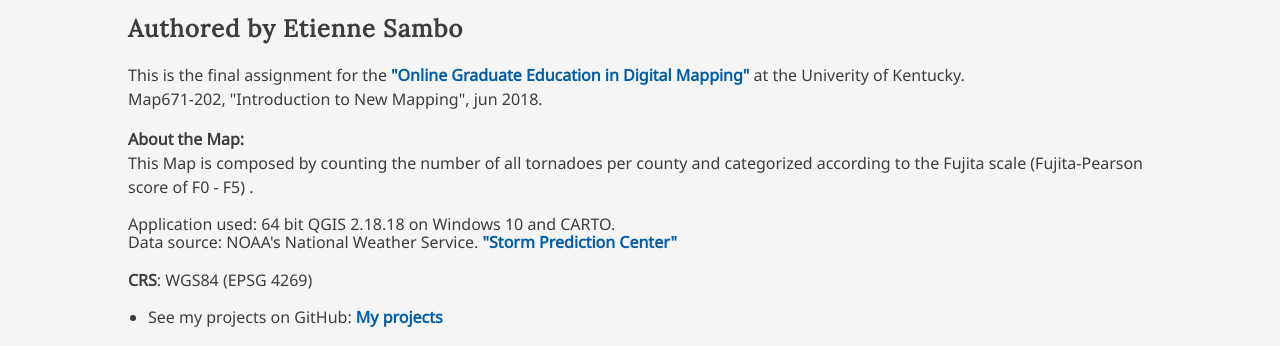
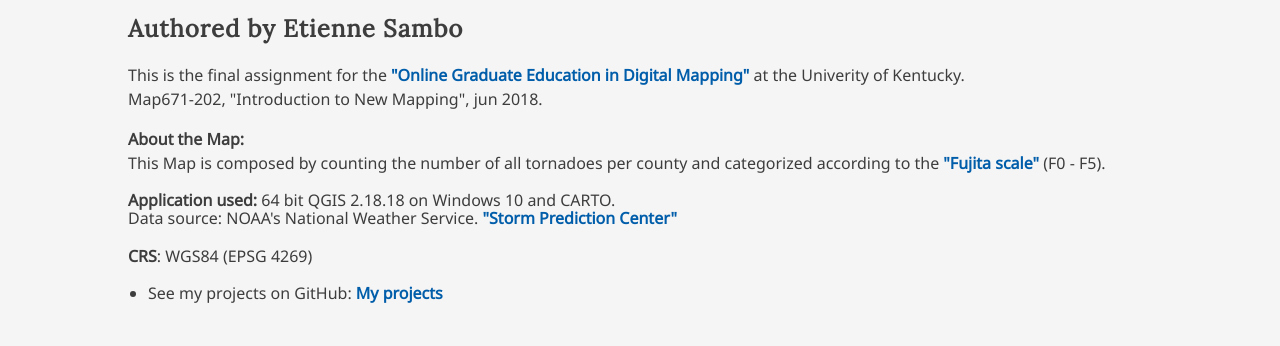
Before and after one commit to EFSA223/Map671_Final, a plain HTML site: page index.html in a window 1280 px wide. Shown: the part 760-1106 px from the top of the page. After the commit the page ends 1082 px from the top, so only its background shows below. Drawn offline with nearby package versions, Linux system fonts and the light colour scheme.

Commit message:
Last of the last update

```diff
--- a/index.html
+++ b/index.html
@@ -91,8 +91,8 @@
 		Map671-202, "Introduction to New Mapping", jun 2018.<br><p>
 
 		<p><b>About the Map:</b><br>
-		This Map is composed by counting the number of all tornadoes per county and categorized according to the Fujita scale (Fujita-Pearson score of F0 - F5) .</p>
-		Application used: 64 bit QGIS 2.18.18 on Windows 10 and CARTO.<br>
+		This Map is composed by counting the number of all tornadoes per county and categorized according to the <a href="https://www.weather.gov/oun/tornadodata-okc-appendix">"Fujita scale"</a> (F0 - F5).</p>
+		<b>Application used:</b> 64 bit QGIS 2.18.18 on Windows 10 and CARTO.<br>
 		Data source: NOAA's National Weather Service.
 		<a href="https://www.spc.noaa.gov/gis/svrgis/">"Storm Prediction Center"</a>
 		<p><b>CRS</b>: WGS84 (EPSG 4269)</p>
```
